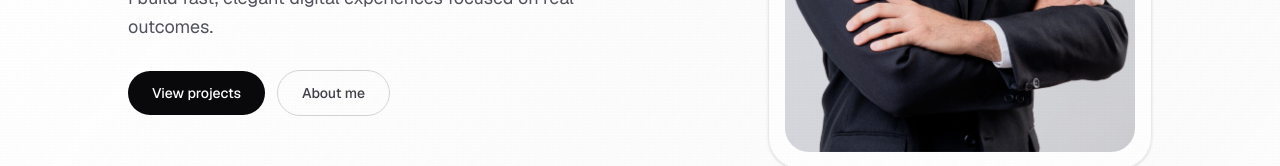
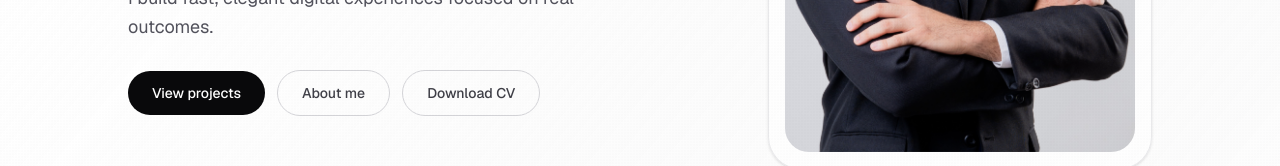
Before and after one commit to JVitorbs/joao-vitor-portifolio, a Next.js app: page / in a window 1280 px wide. Shown: the part 522-688 px from the top of the page. Built offline with nearby package versions, Linux system fonts and the light colour scheme.

Commit message:
feat: add CV download

```diff
--- a/src/app/page.tsx
+++ b/src/app/page.tsx
@@ -144,6 +144,13 @@ export default function Home() {
                 className="rounded-full border border-zinc-300 px-6 py-3 text-sm font-medium text-zinc-700 transition-all duration-300 hover:-translate-y-0.5 hover:border-zinc-500 hover:text-zinc-950 dark:border-zinc-700 dark:text-zinc-300 dark:hover:border-zinc-500 dark:hover:text-zinc-100"
               >
                 {text.aboutMe}
+              </a>
+              <a
+                href={portfolio.contact.cv[locale]}
+                download
+                className="rounded-full border border-zinc-300 px-6 py-3 text-sm font-medium text-zinc-700 transition-all duration-300 hover:-translate-y-0.5 hover:border-zinc-500 hover:text-zinc-950 dark:border-zinc-700 dark:text-zinc-300 dark:hover:border-zinc-500 dark:hover:text-zinc-100"
+              >
+                {text.cv}
               </a>
             </div>
           </div>
--- a/src/data/portfolio.ts
+++ b/src/data/portfolio.ts
@@ -42,6 +42,10 @@ export const portfolio = {
     email: "jvitorbatista@gmail.com",
     linkedin: "https://www.linkedin.com/in/joão-vitor-batista-silva-50b280279",
     github: "https://github.com/JVitorbs",
+    cv: {
+      pt: "/cv-joao-vitor-batista-pt.pdf",
+      en: "/cv-joao-vitor-batista-en.pdf",
+    } as LocalizedText,
   },
   labels: {
     pt: {
@@ -54,6 +58,7 @@ export const portfolio = {
       ctaTitle: "Quer tornar seu projeto realidade?",
       ctaDescription: "Me chame por e-mail ou LinkedIn para conversarmos.",
       email: "E-mail",
+      cv: "Baixar CV",
       loading: "Carregando experiência...",
     },
     en: {
@@ -66,6 +71,7 @@ export const portfolio = {
       ctaTitle: "Want to bring your project to life?",
       ctaDescription: "Reach out by email or LinkedIn and let's talk.",
       email: "Email",
+      cv: "Download CV",
       loading: "Loading experience...",
     },
   },
```
Also changed, not shown: 2 other files (tests, documents, lock files or other folders).
